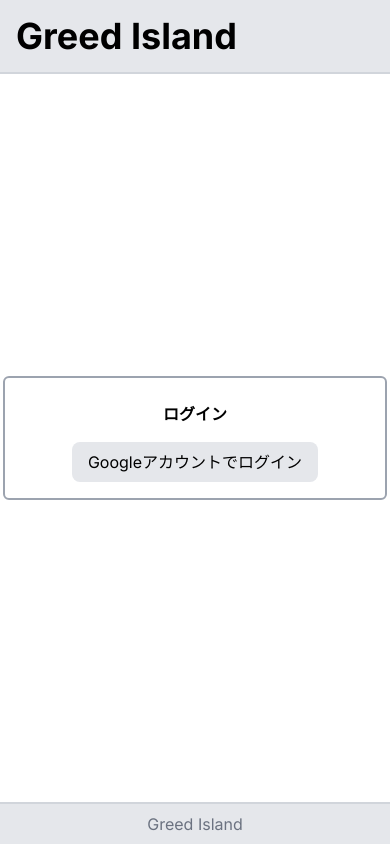
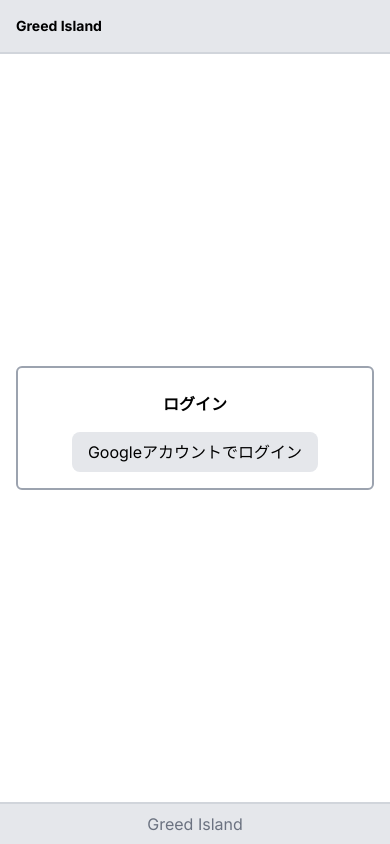
Before and after one commit to fornear090902/greed-island, a Next.js app in the folder src/greed-island/: page /signin in a window 390 px wide. Built offline with nearby package versions, Linux system fonts and the light colour scheme; no server answers.

Commit message:
change responsive partially

```diff
--- a/src/greed-island/app/globals.css
+++ b/src/greed-island/app/globals.css
@@ -26,13 +26,13 @@ body {
     text-wrap: balance;
   }
   .header {
-    @apply border-b-2 border-b-gray-300 bg-gray-200 flex flex-row justify-between content-end;
+    @apply border-b-2 border-b-gray-300 bg-gray-200 flex flex-row justify-between content-end flex-wrap;
   }
   .product-title {
-    @apply text-4xl font-bold p-4;
+    @apply text-sm font-bold p-4 sm:text-4xl;
   }
   .header-menu {
-    @apply flex flex-row h-full p-2 font-bold;
+    @apply text-sm flex flex-row h-full p-2 font-bold;
   }
   .welcome-msg {
     @apply flex flex-col justify-center mx-1;
--- a/src/greed-island/components/SignIn.tsx
+++ b/src/greed-island/components/SignIn.tsx
@@ -43,7 +43,7 @@ export function SignIn() {
 
   return (
     <div className="h-full w-full flex justify-center items-center">
-      <div className="min-w-96 rounded-md p-4 border-gray-400 border-2">
+      <div className="rounded-md p-4 border-gray-400 border-2 container sm:max-w-md">
         <div className="text-center my-2 mb-4 font-bold">ログイン</div>
         {/* <div className="flex flex-row">
           <div className="flex flex-col px-4">
```
